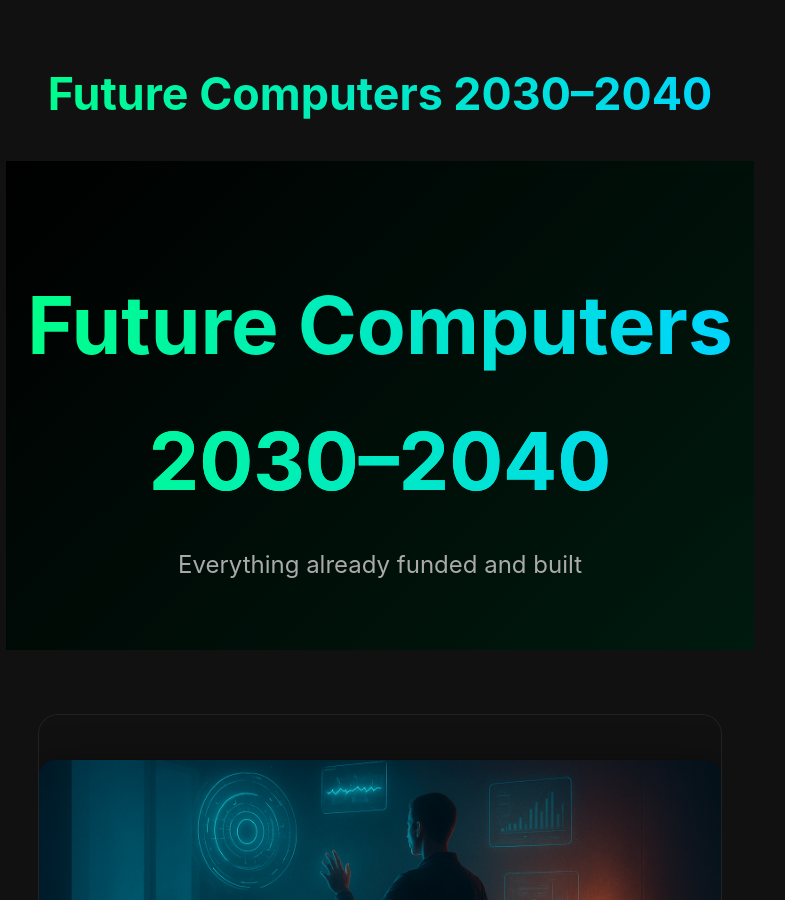
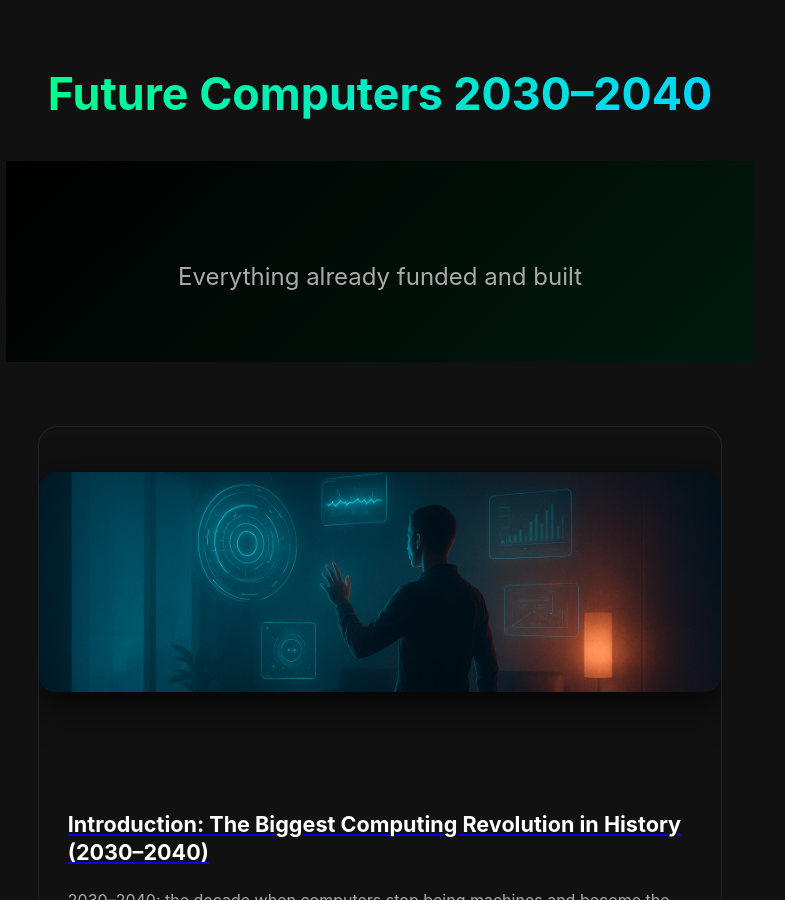
Before and after one commit to Futurecomputers8/Futurecomputers8.github.io, a Jekyll site: the page built from index.md, in a window 1280 px wide and 900 px high. Shown: the whole window, without its empty margins (260-1045 px from the left). Built offline with Jekyll 4.4.1, drawn with Linux system fonts in a browser that asks for light colours.

Commit message:
Update index.md

```diff
--- a/index.md
+++ b/index.md
@@ -5,7 +5,6 @@ description: "Computers 2030–2040: quantum revolution, brain-computer interfac
 ---
 
 <div class="home-hero">
-  <h1>Future Computers<br><span>2030–2040</span></h1>
   <p class="subtitle">Everything already funded and built</p>
 </div>
 
```
